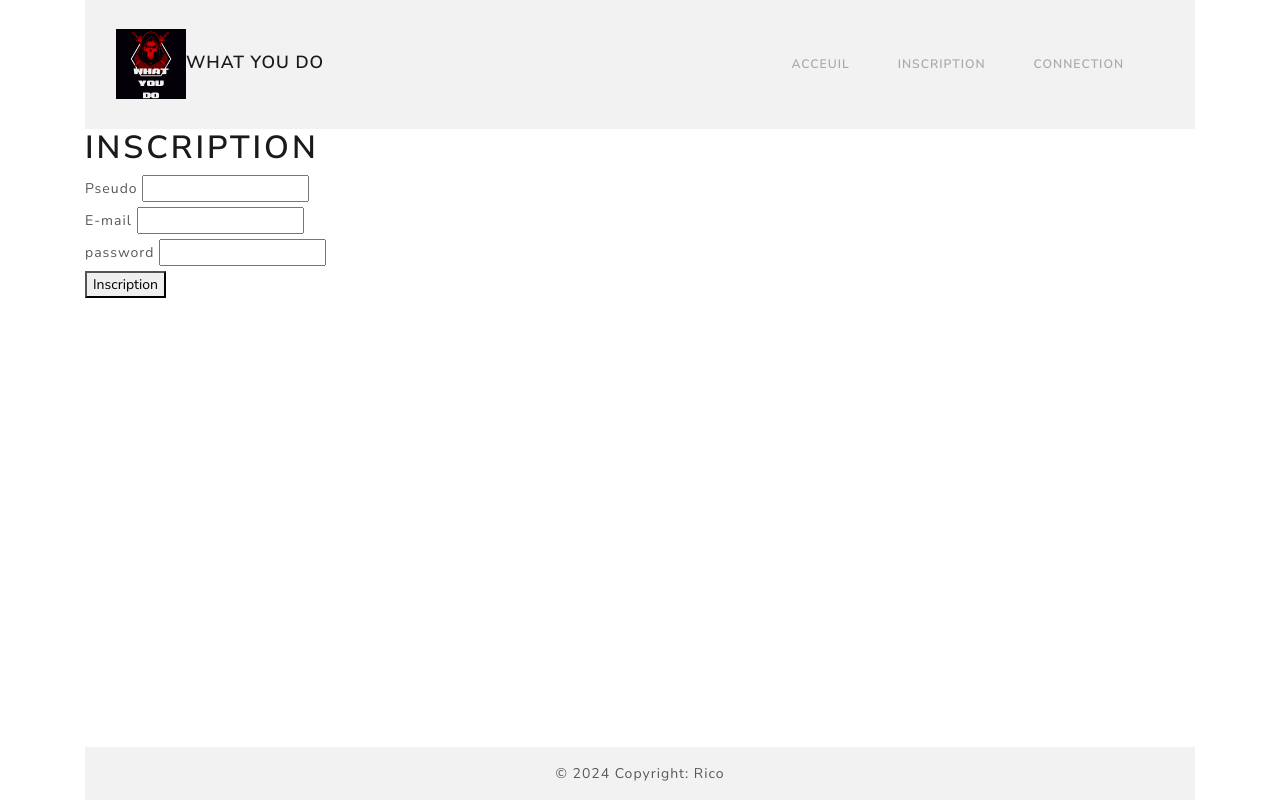
After one commit to Rico93300/what-you-do, a PHP site: template src/Views/security/register.view.php in a window 1280 px wide. The commit adds this page. Run offline with PHP 8.4, Linux system fonts and the light colour scheme; the template is opened without the code that fills it, so the values that code supplies are empty; some libraries are stand-ins or nearby versions.

Commit message:
inscription

```diff
--- a/config/function.php
+++ b/config/function.php
@@ -18,6 +18,6 @@ function dump($var)
 function redirectToRoute($route)
 {
     http_response_code(303);
-    header("Location : {$route}");
-    exit;
+    header("Location: {$route}");
+    die();
 }
--- a/config/router.php
+++ b/config/router.php
@@ -1,10 +1,10 @@
-
 <?php
 
 $uri = parse_url($_SERVER['REQUEST_URI'])['path'];
 
 $routes = [
     '/' => 'HomeController.php',
+    '/register' => 'RegisterController.php',
 ];
 
 if (array_key_exists($uri, $routes)) {
--- a/src/Views/parts/head.php
+++ b/src/Views/parts/head.php
@@ -22,29 +22,33 @@ integrity="sha384-9+PGKSqjRdkeAU7Eu4nkJU8RFaH8ace8HGXnkiKMP9I9Te0GJ4/km3L1Z8tXig
         <nav class="navbar navbar-expand-lg navbar-light bg-body-tertiary" style="background-color: rgba(0, 0, 0, 0.05);">
             <div class="container-fluid">
                 <a class="navbar-brand mt-2 mt-lg-0" href="/">
-                    <img src="public/img/What you do.png" height="60" />
+                    <img src="public/img/What you do.png" height="70" />WHAT YOU DO
                 </a>
                 <ul class="navbar-nav me-auto mb-2 mb-lg-0">
                     <li class="nav-item">
                         <a class="nav-link" href="/">Acceuil</a>
-                    </li>
-
-                    <li class="nav-item">
-                        <a class="nav-link" href="/product">product list</a>
 
 
+
+
+
+
+                <?php
+                if (isset($_SESSION['user'])) {
+                ?>
+                    <li class="nav-item">
+                        <a class="nav-link" href="/logout">Déconnection</a>
+                    </li>
+                <?php
+                } else {
+                ?>
+                    <li class="nav-item">
+                        <a class="nav-link" href="/register">Inscription</a>
+                    </li>
                     <li class="nav-item">
                         <a class="nav-link" href="/login">Connection</a>
                     </li>
-                    <li class="nav-item">
-                        <a class="nav-link" href="/register">inscrire</a>
-                    </li>
-
-                    <li class="nav-item">
-                        <a class="nav-link" href="/logout">Deconnection</a>
-                    </li>
-
-
-                </ul>
+                <?php } ?>
+            </ul>
             </div>
         </nav>
--- /dev/null
+++ b/src/Views/security/register.view.php
@@ -0,0 +1,27 @@
+<?php
+require_once(__DIR__ . "/../parts/head.php");
+?>
+<h1>Inscription</h1>
+
+<form action="" method='POST'>
+    <div>
+        <label for="pseudo">Pseudo</label>
+        <input type="text" name='pseudo'>
+    </div>
+    <div>
+        <label for="email">E-mail</label>
+        <input type="text" name='email'>
+        <?php if (isset($error)) {
+            echo "<p class='text-danger'>" . $error . "</p>";
+        } ?>
+    </div>
+    <div>
+        <label for="password">password</label>
+        <input type="password" name='password'>
+    </div>
+    <button type="submit">Inscription</button>
+</form>
+<?php if (isset($error)) {
+    echo "<p class='text-danger'>" . $error . "<p>";
+}
+require_once(__DIR__ . "/../parts/footer.php");
```
Also changed, not shown: src/Controllers/RegisterController.php (added, +47 -0 lines), src/models/User.php (+34 -0 lines).
